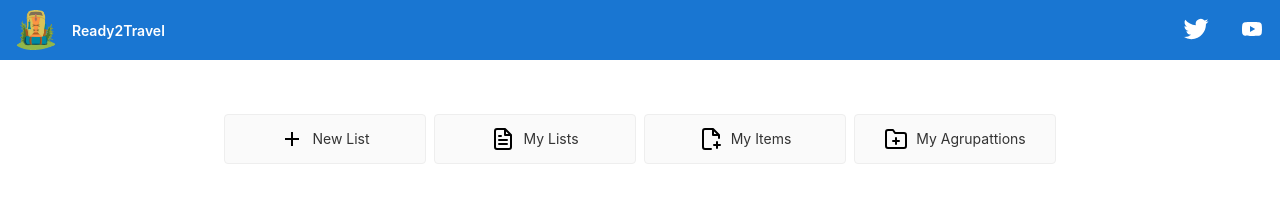
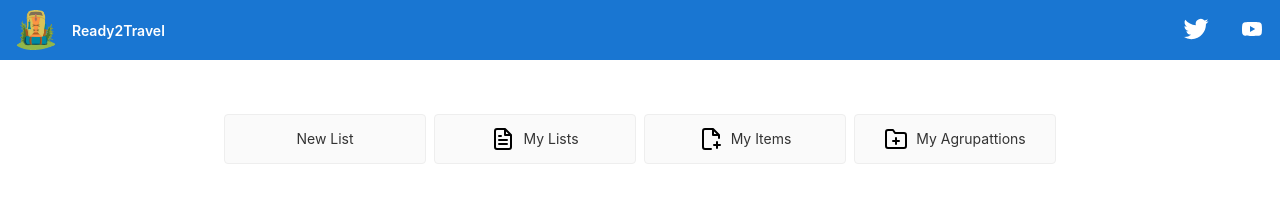
Before and after one commit to horacisalvany/ready-to-travel, an Angular app: page / in a window 1280 px wide. Shown: the top 217 px of the page. Built offline with nearby package versions, Linux system fonts and the light colour scheme.

Commit message:
fix: change color of main menu buttons on hover

```diff
--- a/src/app/views/main-menu/main-menu.component.html
+++ b/src/app/views/main-menu/main-menu.component.html
@@ -1,14 +1,5 @@
 <div class="card-container">
   <button class="card card-small" tabindex="0">
-    <svg
-      class="material-icons"
-      xmlns="http://www.w3.org/2000/svg"
-      width="24"
-      height="24"
-      viewBox="0 0 24 24"
-    >
-      <path d="M19 13h-6v6h-2v-6H5v-2h6V5h2v6h6v2z" />
-    </svg>
     <span>New List</span>
   </button>
 
--- a/src/app/views/main-menu/main-menu.component.scss
+++ b/src/app/views/main-menu/main-menu.component.scss
@@ -118,7 +118,7 @@ svg.material-icons:not(:last-child) {
 }
 
 .card-container .card:not(.highlight-card):hover .material-icons path {
-  fill: darkgreen;
+  fill: yellowgreen;
 }
 
 .card.highlight-card {
```
